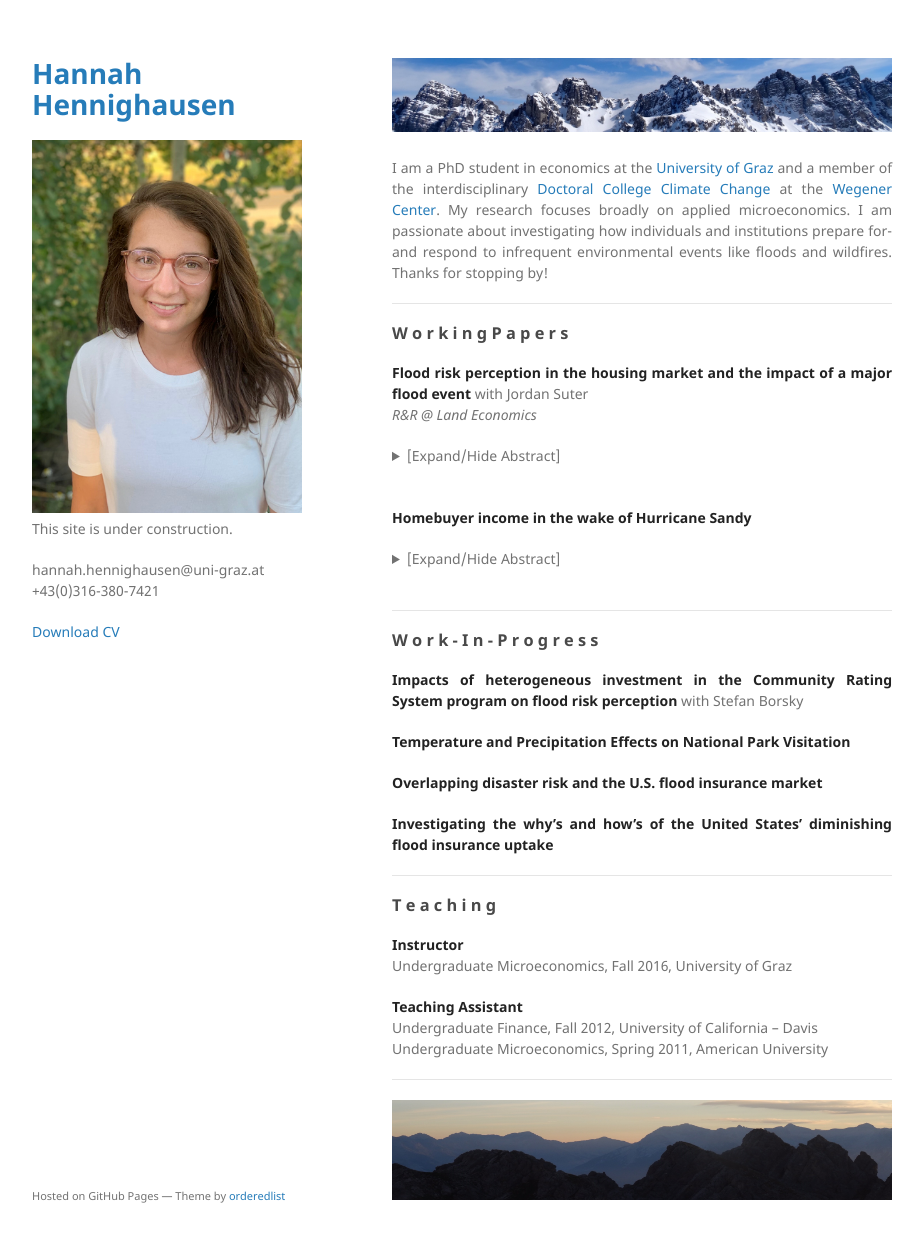
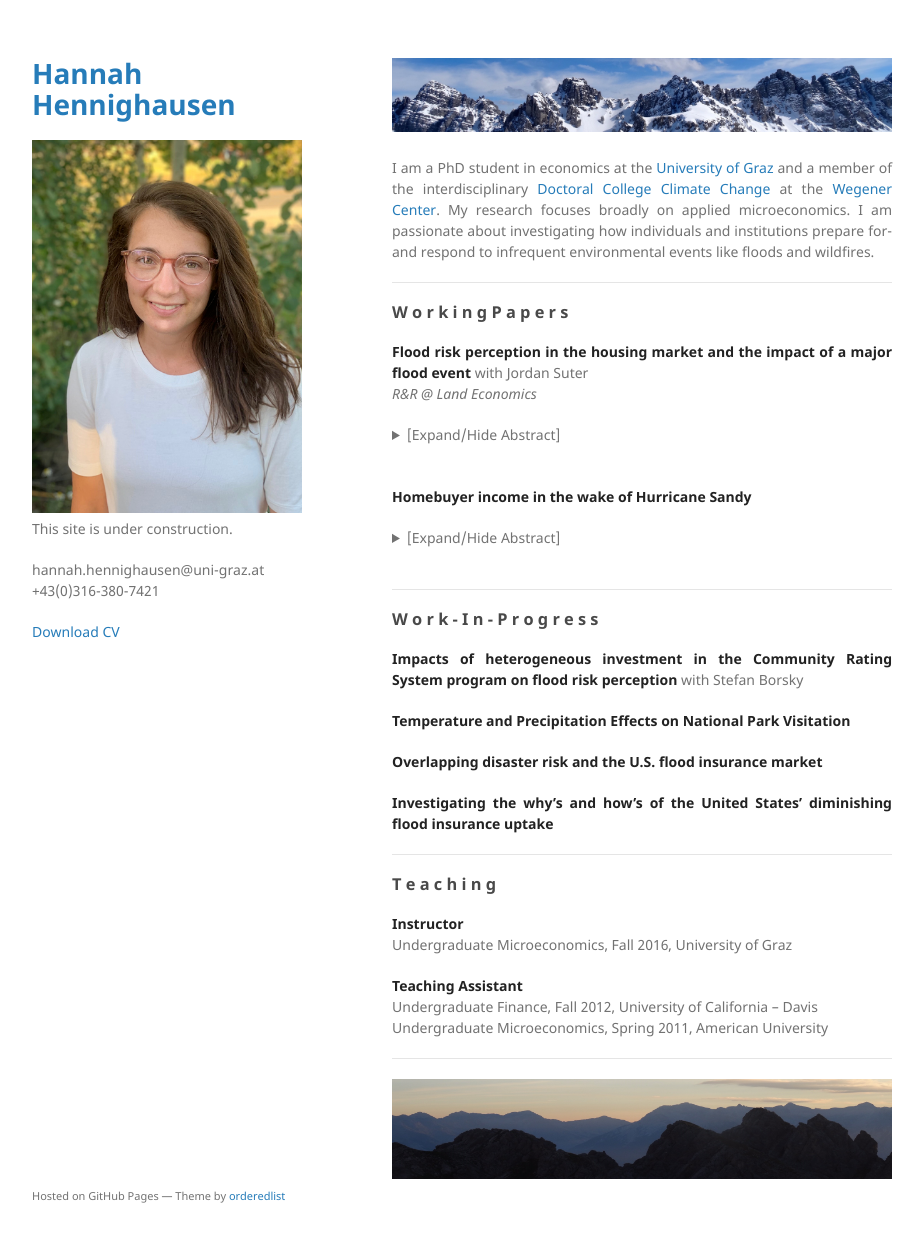
Before and after one commit to hannahhennighausen/hannahhennighausen.github.io, a Jekyll site: the page built from index.md, in a window 1280 px wide and 1275 px high. Shown: the top 1242 px of the window, without its empty margins (178-1102 px from the left). Built offline with Jekyll 4.4.1, drawn with Linux system fonts in a browser that asks for light colours.

Commit message:
Update index.md

```diff
--- a/index.md
+++ b/index.md
@@ -8,7 +8,7 @@
 text-align: justify}
 </style>
 
-I am a PhD student in economics at the [University of Graz](https://volkswirtschaftslehre.uni-graz.at/en/) and a member of the interdisciplinary [Doctoral College Climate Change](https://dk-climate-change.uni-graz.at/en/) at the [Wegener Center](https://wegcenter.uni-graz.at/en/). My research focuses broadly on applied microeconomics. I am passionate about investigating how individuals and institutions prepare for- and respond to infrequent environmental events like floods and wildfires. Thanks for stopping by!
+I am a PhD student in economics at the [University of Graz](https://volkswirtschaftslehre.uni-graz.at/en/) and a member of the interdisciplinary [Doctoral College Climate Change](https://dk-climate-change.uni-graz.at/en/) at the [Wegener Center](https://wegcenter.uni-graz.at/en/). My research focuses broadly on applied microeconomics. I am passionate about investigating how individuals and institutions prepare for- and respond to infrequent environmental events like floods and wildfires.
 
 * * *
 
```
